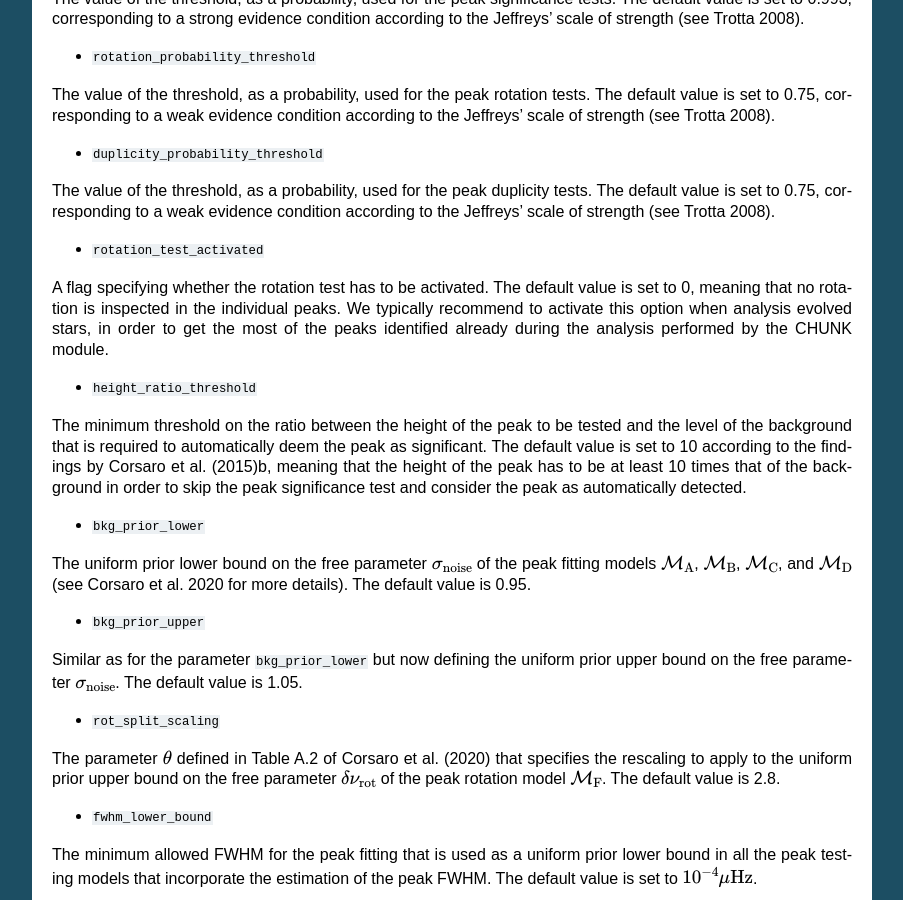
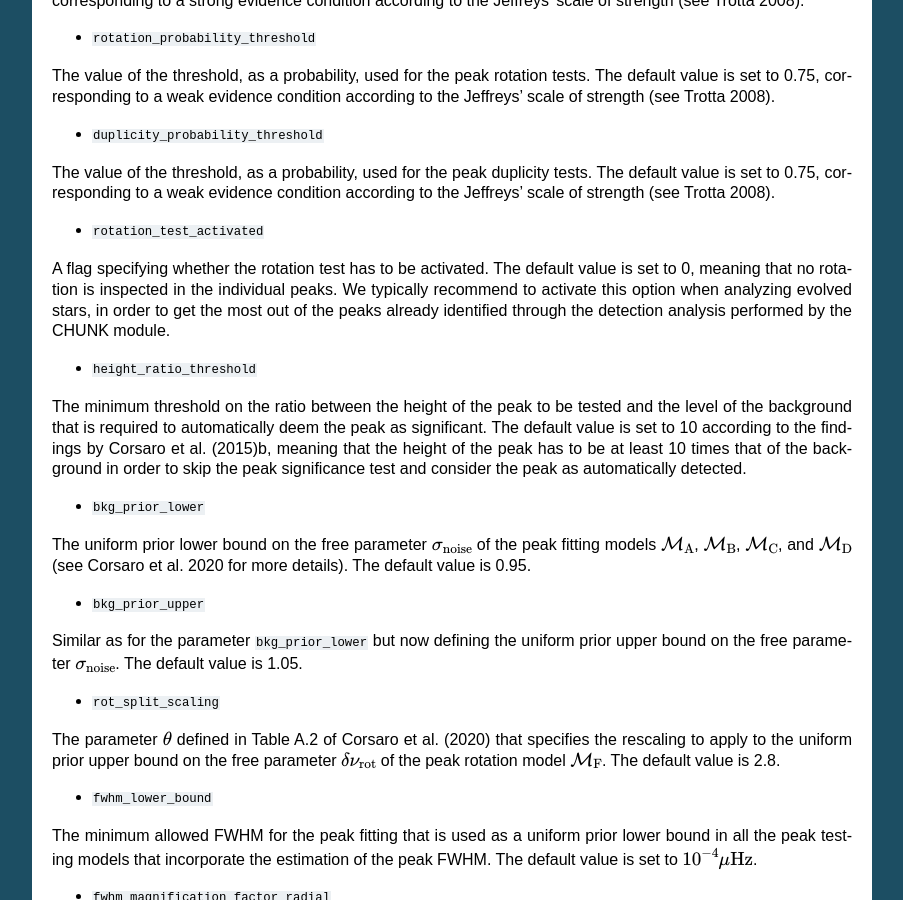
Before and after one commit to EnricoCorsaro/FAMED, a Sphinx documentation site: the page built from docs/source/configuring_parameters.rst, in a window 1280 px wide and 900 px high, scrolled down 21090 px. Shown: the whole window, without its empty margins (198-1101 px from the left). Built offline with Sphinx 7.4.7, drawn with Linux system fonts in a browser that asks for light colours; some of the changed text lies outside the part shown.

Commit message:
Small fix to RTD.

```diff
--- a/docs/source/configuring_parameters.rst
+++ b/docs/source/configuring_parameters.rst
@@ -135,7 +135,7 @@ Similar keyword as ``fwhm_global_scaling`` but for the specific case of stars ev
 Similar keyword as ``fwhm_global_scaling`` but for the CHUNK modality and the case of MS stars, having either :math:`\Delta\nu_\mathrm{RG} < \Delta\nu \leq \Delta\nu_\mathrm{SG}` and :math:`T_\mathrm{eff} \geq T_\mathrm{eff,SG}` or :math:`\Delta\nu \geq \Delta\nu_\mathrm{SG}`. The default value is set to 10 for improving the resolution on the multi-modal sampling due to the very large oscillation mode linewidths found in these stars.
 
 * ``fwhm_chunk_scaling_early_sg``
-Similar keyword as ``fwhm_chunk_scaling_ms`` but for the CHUNK modality and the case of early subgiant stars, having :math:`\Delta\nu_\mathrm{RG} < \Delta\nu < \Delta\nu_\mathrm{SG}` and :math:`T_\mathrm{eff}` towards the upper limit :math:`T_\mathrm{eff,SG}`. This value is set to 1.0, implying an almost negligible scaling to better accomodate the large mode linewidths founds in hotter subgiants, but it increases linearly with :math:`T_\mathrm{eff} as the temperature decreases, up to the liming value imposed by ``fwhm_chunk_scaling_late_sg`` (see below).
+Similar keyword as ``fwhm_chunk_scaling_ms`` but for the CHUNK modality and the case of early subgiant stars, having :math:`\Delta\nu_\mathrm{RG} < \Delta\nu < \Delta\nu_\mathrm{SG}` and :math:`T_\mathrm{eff}` towards the upper limit :math:`T_\mathrm{eff,SG}`. This value is set to 1.0, implying an almost negligible scaling to better accomodate the large mode linewidths founds in hotter subgiants, but it increases linearly with :math:`T_\mathrm{eff}` as the temperature decreases, up to the liming value imposed by ``fwhm_chunk_scaling_late_sg`` (see below).
 
 * ``fwhm_chunk_scaling_late_sg``
 Similar keyword as ``fwhm_chunk_scaling_early_sg`` but for the case of late (hence cool) subgiant stars, close to the transition to the low RGB, having :math:`\Delta\nu_\mathrm{RG} < \Delta\nu < \Delta\nu_\mathrm{SG}` and :math:`T_\mathrm{eff}` towards the lower limit of 4500 K. This value is set to 3.0, allowing to obtain a finer resolution on the spectrum due to the significantly narrower mode linewidths found for these stars as compared to those of the early subgiants. Again this scaling varies linearly with :math:`T_\mathrm{eff}` and it decreases as the temperature increases, up to the limiting value imposed by ``fwhm_chunk_scaling_early_sg``.
@@ -515,7 +515,7 @@ The value of the threshold, as a probability, used for the peak rotation tests.
 The value of the threshold, as a probability, used for the peak duplicity tests. The default value is set to 0.75, corresponding to a weak evidence condition according to the Jeffreys' scale of strength (see Trotta 2008).
 
 * ``rotation_test_activated``
-A flag specifying whether the rotation test has to be activated. The default value is set to 0, meaning that no rotation is inspected in the individual peaks. We typically recommend to activate this option when analysis evolved stars, in order to get the most of the peaks identified already during the analysis performed by the CHUNK module.
+A flag specifying whether the rotation test has to be activated. The default value is set to 0, meaning that no rotation is inspected in the individual peaks. We typically recommend to activate this option when analyzing evolved stars, in order to get the most out of the peaks already identified through the detection analysis performed by the CHUNK module.
 
 * ``height_ratio_threshold``
 The minimum threshold on the ratio between the height of the peak to be tested and the level of the background that is required to automatically deem the peak as significant. The default value is set to 10 according to the findings by Corsaro et al. (2015)b, meaning that the height of the peak has to be at least 10 times that of the background in order to skip the peak significance test and consider the peak as automatically detected.
```
